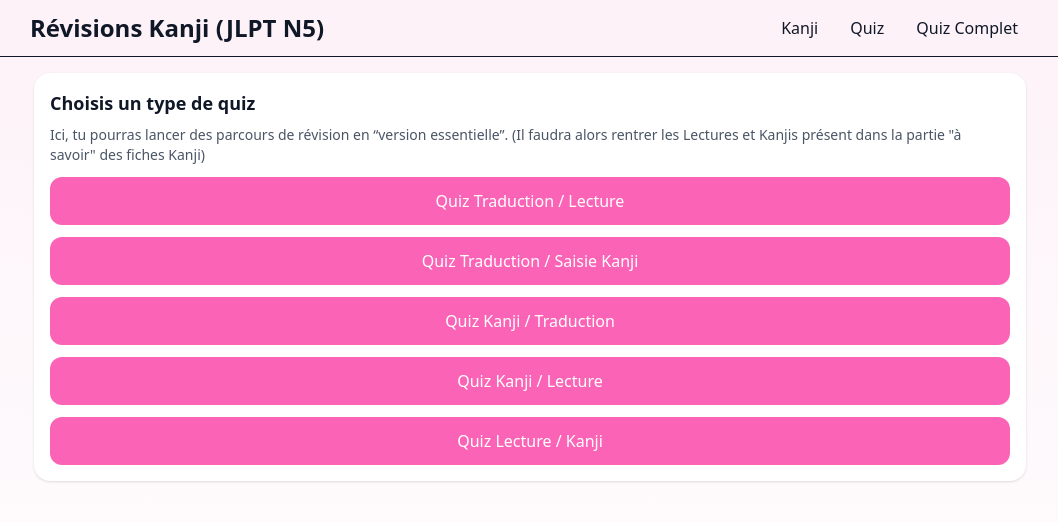
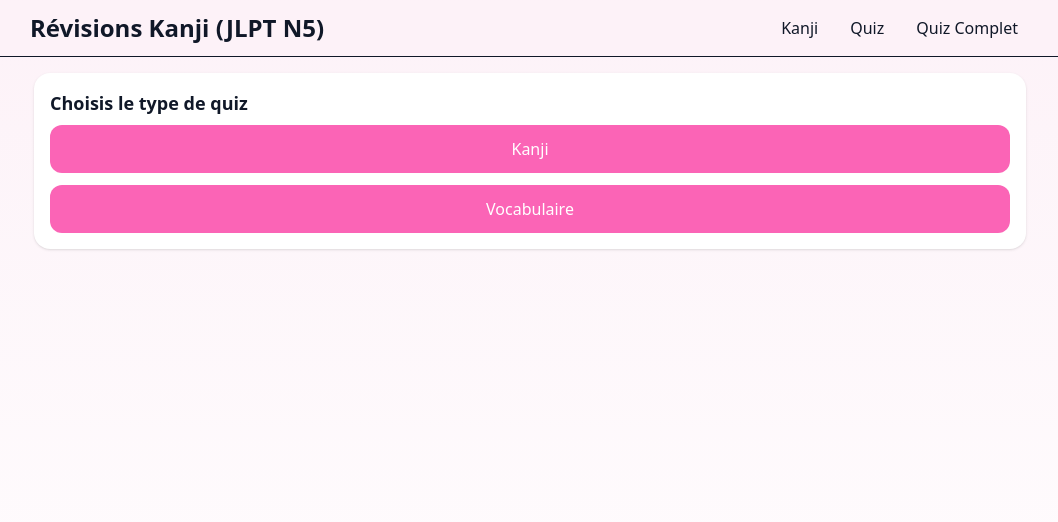
Before and after one commit to SunRayzer/Revision-Kanji, a React (Vite) app: page / in a window 1280 px wide. Both pictures are taken after a click on the button "Quiz". Shown: the top 522 px of the page, without its empty margins (110-1168 px from the left). Built offline with nearby package versions, Linux system fonts and the light colour scheme.

Commit message:
Update App.tsx

```diff
--- a/src/App.tsx
+++ b/src/App.tsx
@@ -2438,12 +2438,55 @@ function QuizLectureKanjiComplete({
   );
 }
 
-
-
-/** ================== Menu Quiz ================== */
-function QuizMenu({ setQuizMode }) {
+/** ================== Menu Quiz Kanji / Vocabulaire ================== */
+
+/** ================== Menu type de Quiz (Kanji | Vocabulaire) ================== */
+function QuizTypeMenu({ setQuizSection }: { setQuizSection: (s:'kanji'|'vocab')=>void }) {
   return (
     <div className="p-4 bg-white rounded-2xl shadow-sm space-y-3">
+      <div className="text-lg font-semibold mb-2">Choisis le type de quiz</div>
+      <button onClick={()=>setQuizSection('kanji')} className="w-full p-3 rounded-xl text-white bg-pink-400">
+        Kanji
+      </button>
+      <button onClick={()=>setQuizSection('vocab')} className="w-full p-3 rounded-xl text-white bg-pink-400">
+        Vocabulaire
+      </button>
+    </div>
+  );
+}
+
+/** ================== Sous-menu Vocabulaire (placeholder) ================== */
+function VocabMenu({ onBackToTypes }: { onBackToTypes: ()=>void }) {
+  return (
+    <div className="p-4 bg-white rounded-2xl shadow-sm space-y-3">
+      <div className="flex items-center gap-2 mb-2">
+        <button onClick={onBackToTypes} className="px-3 py-1 rounded bg-gray-100">← Types</button>
+        <span className="font-semibold">Vocabulaire</span>
+      </div>
+      <p className="text-sm text-gray-600">
+        Ici on affichera les quiz de vocabulaire issus de ta nouvelle base (fichiers que tu m’enverras).
+      </p>
+      <button disabled className="w-full p-3 rounded-xl text-white bg-gray-300 cursor-not-allowed">
+        (à venir) Quiz Vocab Liste 1
+      </button>
+    </div>
+  );
+}
+
+
+
+
+/** ================== Menu Quiz ================== */
+function QuizMenu({ setQuizMode, onBackToTypes }:{
+  setQuizMode: (m: any)=>void;
+  onBackToTypes: ()=>void;
+}) {
+  return (
+    <div className="p-4 bg-white rounded-2xl shadow-sm space-y-3">
+      <div className="flex items-center gap-2 mb-2">
+        <button onClick={onBackToTypes} className="px-3 py-1 rounded bg-gray-100">← Types</button>
+        <span className="font-semibold">Quiz Kanji</span>
+      </div>
       <div className="text-lg font-semibold mb-2">Choisis un type de quiz</div>
         <p className="text-sm text-gray-600">Ici, tu pourras lancer des parcours de révision en “version essentielle”.
         (Il faudra alors rentrer les Lectures et Kanjis présent dans la partie "à savoir" des fiches Kanji) </p>
@@ -2478,11 +2521,14 @@ function QuizCompletMenu({ setQuizAllMode }) {
 
 
 
+
+
 /** ================== App ================== */
 export default function App() {
   const [route, setRoute] = useState("select");
   const [quizMode, setQuizMode] = useState(null);
   const [quizAllMode, setQuizAllMode] = useState<string|null>(null);
+  const [quizSection, setQuizSection] = useState<'kanji'|'vocab'|null>(null);
   const [selectedIds, setSelectedIds] = useState(() => {
     try {
       const raw = localStorage.getItem("jlpt_selected_ids");
@@ -2507,7 +2553,7 @@ export default function App() {
           <span className="text-2xl font-extrabold">Révisions Kanji (JLPT N5)</span>
           <div className="ml-auto flex gap-2">
             <button onClick={()=>{ setRoute("select"); setQuizMode(null); }} className="px-3 py-1 rounded-lg hover:bg-pink-100">Kanji</button>
-            <button onClick={()=>{ setRoute("quiz"); setQuizMode(null); }} className="px-3 py-1 rounded-lg hover:bg-pink-100">Quiz</button>
+            <button onClick={()=>{ setRoute("quiz"); setQuizSection(null); setQuizMode(null); }} className="px-3 py-1 rounded-lg hover:bg-pink-100">Quiz</button>
             <button onClick={()=>{ setRoute("quizAll"); setQuizAllMode(null); }} className="px-3 py-1 rounded-lg hover:bg-pink-100">Quiz Complet</button>
 
           </div>
@@ -2519,8 +2565,19 @@ export default function App() {
           <AllSelectable selectedIds={selectedIds} setSelectedIds={setSelectedIds} />
         )}
 
-        {route === "quiz" && !quizMode && (
-          <QuizMenu setQuizMode={setQuizMode} />
+        {/* 3.2 — Écran 2a : sous-menu KANJI (comme avant) */}
+        {route === "quiz" && quizSection === "kanji" && !quizMode && (
+          <QuizMenu setQuizMode={setQuizMode} onBackToTypes={() => setQuizSection(null)} />
+        )}
+
+        {/* 3.3 — Écran 2b : sous-menu VOCAB (placeholder pour ta future base) */}
+        {route === "quiz" && quizSection === "vocab" && (
+          <VocabMenu onBackToTypes={() => setQuizSection(null)} />
+        )}
+
+        {/* 3.1 — Écran 1 : choix du type de quiz */}
+        {route === "quiz" && quizSection === null && (
+          <QuizTypeMenu setQuizSection={setQuizSection} />
         )}
 
         {route === "quiz" && quizMode === "tradLecture" && (
@@ -2542,6 +2599,8 @@ export default function App() {
         {route === "quiz" && quizMode === "kunToDraw" && (
           <QuizKunToDraw picked={picked} onBack={()=>setQuizMode(null)} title="Quiz Lecture → Saisie du Kanji" />
         )}
+
+
 
 
 
```
